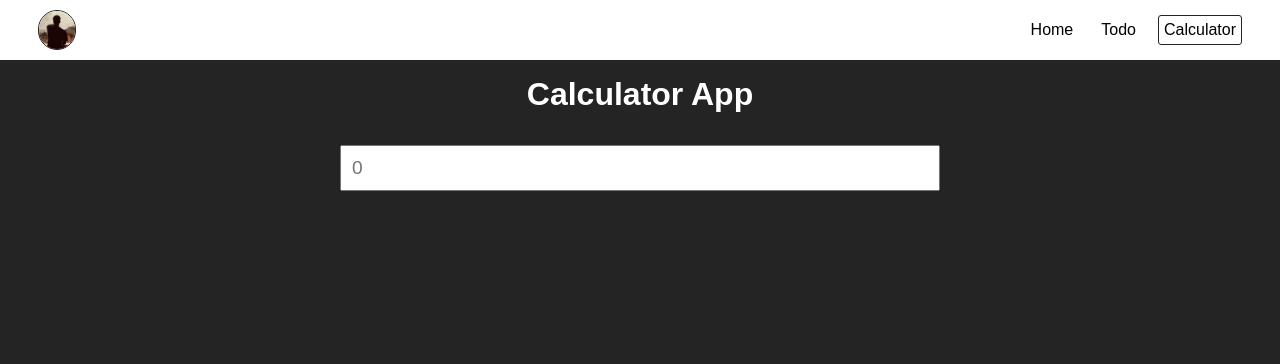
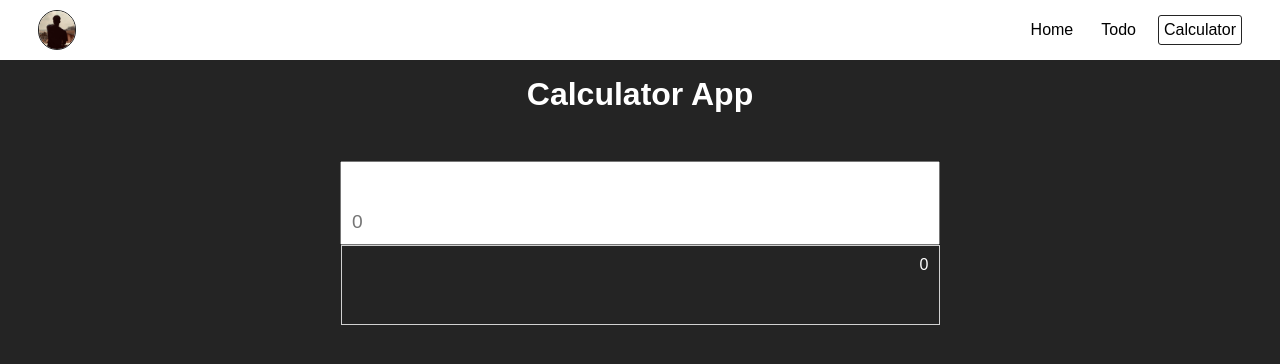
Before and after one commit to RashJrEdmund/vue-apps, a Vue app: page /calculator in a window 1280 px wide. Shown: the top 364 px of the page. Built offline with nearby package versions, Linux system fonts and the light colour scheme.

Commit message:
calculator

```diff
--- a/src/views/CalculatorView.vue
+++ b/src/views/CalculatorView.vue
@@ -3,22 +3,46 @@ import { ref, reactive, watch } from 'vue';
 const formError = ref<{ error: boolean, message: string } | null>(null);
 const inputVal = ref<string>('');
 
-console.log('mounted')
+const answer = ref<string>('0');
+
+const ARR_OPERATORS = ['/', '*', '-', '+'];
+
+const handleSubmit = (e: Event) => {
+  e.preventDefault();
+
+  if (inputVal.value.length <= 1) return;
+
+  const regex = new RegExp(`^\\d([\\d${ARR_OPERATORS.join('')}]*)?\\d$`, 'g'); // returns /^\d([\d/*-+]*)?\d$/g. wrote it myself. if it starts and ends with digit;
+
+  if (!regex.test(inputVal.value)) {
+    formError.value = {
+      error: true,
+      message: 'Expression must start and end with a digit',
+    }
+
+    return;
+  }
+
+  formError.value = null;
+};
 
 const handleInputChange = (e: Event) => {
   const value = (e.target as HTMLInputElement).value;
-  new RegExp("^[0-9\/*+-]", "ig")
-  const wrongMatch = value.match(/[^0-9+-\/*]/ig);
+  const regex = new RegExp(`[^0-9${ARR_OPERATORS.join('')}]`, 'g'); // returns /[^0-9/*-+]/g;
+
+  const wrongMatch = value.match(regex); // anything that's none of these.
   console.log({ wrongMatch });
 
   if (wrongMatch) {
     formError.value = {
       error: true,
-      message: ''
+      message: 'Invalid character "' + wrongMatch.join(',') + `" detected . only numbers and operators (${ARR_OPERATORS.join(' ')}) are allowed`,
     }
 
     return;
   }
+
+  formError.value = null;
 
   inputVal.value = value;
 };
@@ -30,11 +54,15 @@ const handleInputChange = (e: Event) => {
     <h1>Calculator App</h1>
 
     <div class='container'>
-      <form class='top-section'>
+      <div class='top-section'>
+        <form @submit='handleSubmit'>
           <input type='text' placeholder='0' @:input='handleInputChange' v-bind:value='inputVal'>
 
           <span v-if='formError?.error' class='error'>{{ formError?.message }}</span>
         </form>
+
+        <div class='answer'>{{ answer }}</div>
+      </div>
     </div>
   </main>
 </template>
@@ -45,6 +73,13 @@ main {
   .container {
     width: min(100%, 600px);
 
+    .top-section {
+      width: 100%;
+      display: flex;
+      flex-direction: column;
+      align-items: center;
+      justify-content: start;
+
       form {
         width: 100%;
         height: fit-content;
@@ -52,12 +87,12 @@ main {
         align-items: center;
         flex-wrap: nowrap;
         border-radius: 5px;
-      margin: 2rem 0;
+        margin: 3rem 0 0;
         position: relative;
 
         input {
           width: 100%;
-        padding: 10px;
+          padding: 3rem 10px 10px;
           font-size: 1.2rem;
         }
 
@@ -65,9 +100,22 @@ main {
           color: var(--error);
           position: absolute;
           left: 0;
-        top: calc(100% + 5px);
+          top: -5px; //calc(100% + 5px);
+          transform: translateY(-100%);
           font-size: 0.9rem;
           font-size: 400;
+        }
+      }
+
+      .answer {
+        background-color: var(--dark);
+        border: 0.5px solid var(--light_secondary);
+        width: calc(100% - 1px);
+        text-align: right;
+        margin: 0 auto 2rem;
+        padding: 10px;
+        height: fit-content;
+        min-height: 80px;
       }
     }
   }
```
Lines whose indentation alone changed are shown as unchanged.
